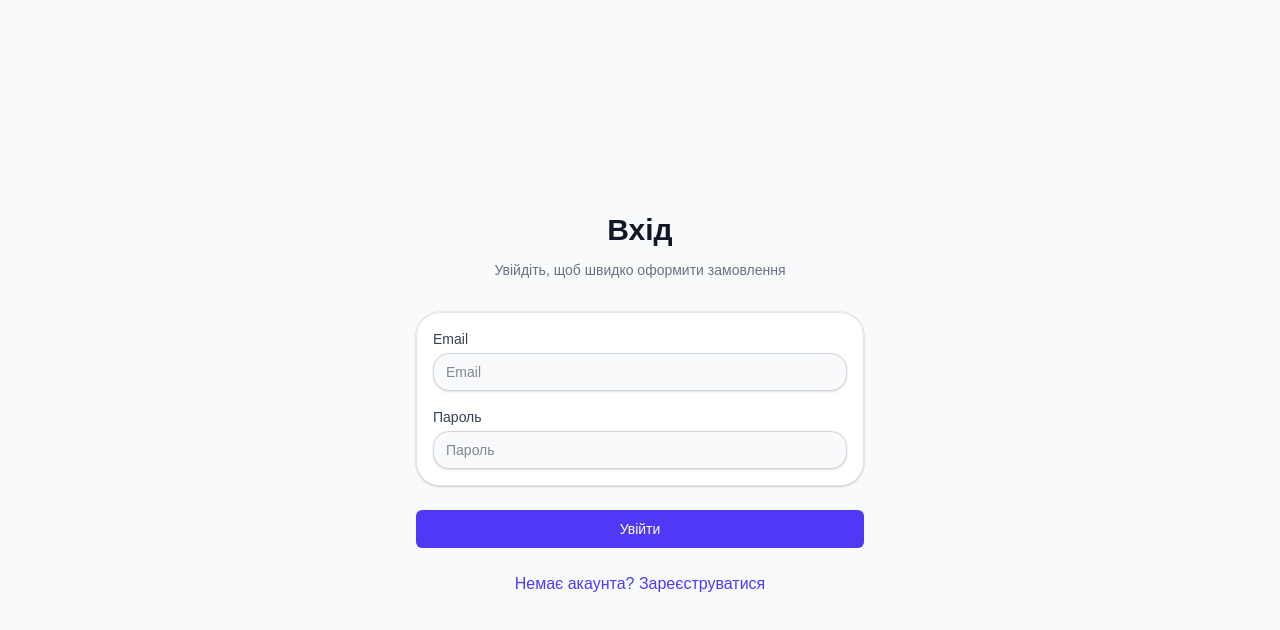
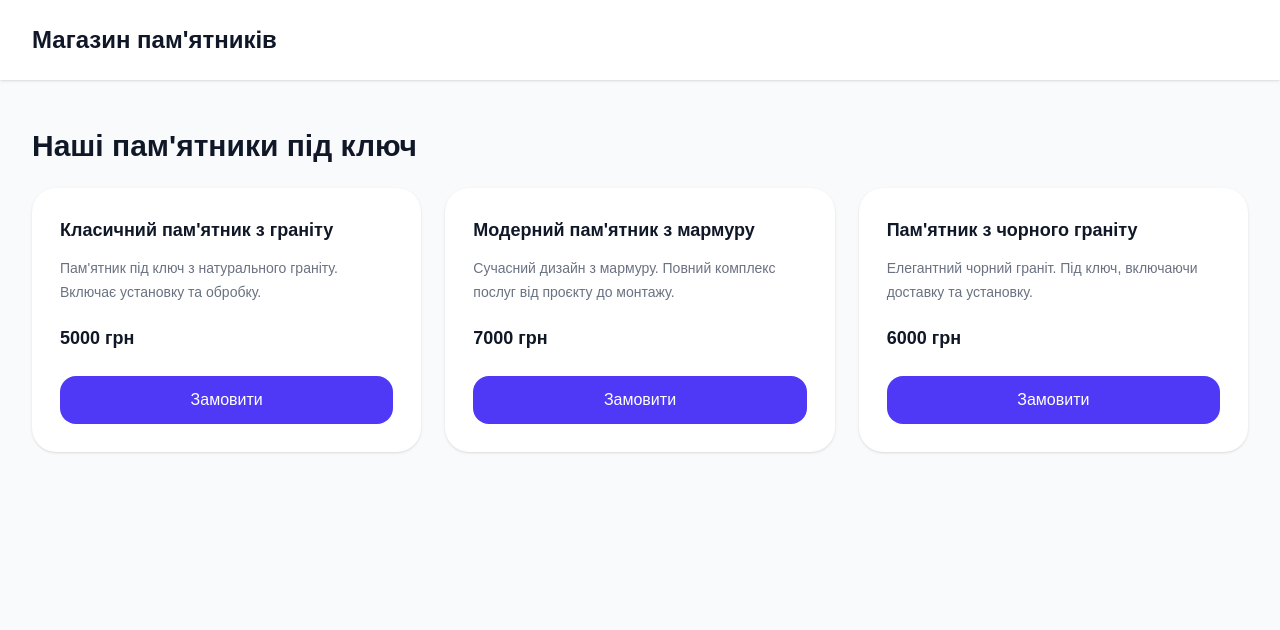
Before and after one commit to denusilchuk9-cell/ggggggggg, a Next.js app: page /login in a window 1280 px wide. Shown: the top 630 px of the page. Built offline with nearby package versions, Linux system fonts and the light colour scheme.

Commit message:
Add files via upload

```diff
--- a/app/login/page.tsx
+++ b/app/login/page.tsx
@@ -1,127 +1,179 @@
 'use client'
 
 import { useState } from 'react'
-import { signIn } from 'next-auth/react'
-import { useRouter } from 'next/navigation'
 
-export default function LoginPage() {
+const products = [
+  {
+    id: 1,
+    name: "Класичний пам'ятник з граніту",
+    description:
+      "Пам'ятник під ключ з натурального граніту. Включає установку та обробку.",
+    price: '5000 грн',
+  },
+  {
+    id: 2,
+    name: "Модерний пам'ятник з мармуру",
+    description:
+      'Сучасний дизайн з мармуру. Повний комплекс послуг від проєкту до монтажу.',
+    price: '7000 грн',
+  },
+  {
+    id: 3,
+    name: "Пам'ятник з чорного граніту",
+    description:
+      'Елегантний чорний граніт. Під ключ, включаючи доставку та установку.',
+    price: '6000 грн',
+  },
+]
+
+export default function Home() {
+  const [selectedProduct, setSelectedProduct] = useState<(typeof products)[number] | null>(null)
+  const [name, setName] = useState('')
+  const [surname, setSurname] = useState('')
+  const [phone, setPhone] = useState('')
+  const [address, setAddress] = useState('')
   const [email, setEmail] = useState('')
-  const [password, setPassword] = useState('')
-  const [confirmPassword, setConfirmPassword] = useState('')
-  const [isRegister, setIsRegister] = useState(false)
-  const router = useRouter()
 
-  const handleSubmit = async (e: React.FormEvent) => {
-    e.preventDefault()
-
-    if (isRegister && password !== confirmPassword) {
-      alert('Паролі не співпадають. Будь ласка, введіть однакові паролі.')
-      return
+  const handleOrder = (product: (typeof products)[number]) => {
+    setSelectedProduct(product)
+    setName('')
+    setSurname('')
+    setPhone('')
+    setAddress('')
+    setEmail('')
   }
 
-    const result = await signIn('credentials', {
-      email,
-      password,
-      action: isRegister ? 'register' : 'login',
-      redirect: false,
-    })
+  const submitOrder = (event: React.FormEvent) => {
+    event.preventDefault()
+    if (!selectedProduct) return
 
-    if (result?.ok) {
-      router.push('/')
-      router.refresh()
-      return
-    }
+    alert(
+      `Замовлення прийнято!\nПам'ятник: ${selectedProduct.name}\nІм'я: ${name} ${surname}\nТелефон: ${phone}\nАдреса: ${address}\nEmail: ${email}`
+    )
 
-    alert(isRegister ? 'Не вдалося зареєструвати акаунт.' : 'Не вдалося увійти в акаунт.')
+    setSelectedProduct(null)
   }
 
   return (
-    <div className="min-h-screen flex items-center justify-center bg-gray-50 px-4 py-10">
-      <div className="max-w-md w-full space-y-8">
+    <div className="min-h-screen bg-gray-50">
+      <header className="bg-white shadow">
+        <div className="mx-auto max-w-7xl px-4 sm:px-6 lg:px-8">
+          <div className="py-6">
+            <h1 className="text-2xl font-bold text-gray-900">Магазин пам&apos;ятників</h1>
+          </div>
+        </div>
+      </header>
+
+      <main className="mx-auto max-w-7xl py-6 sm:px-6 lg:px-8">
+        <div className="px-4 py-6 sm:px-0">
+          <h2 className="mb-6 text-3xl font-extrabold text-gray-900">Наші пам&apos;ятники під ключ</h2>
+          <div className="grid grid-cols-1 gap-6 sm:grid-cols-2 lg:grid-cols-3">
+            {products.map((product) => (
+              <div
+                key={product.id}
+                className="overflow-hidden rounded-3xl bg-white shadow transition-transform duration-200 hover:-translate-y-1 hover:shadow-xl"
+              >
+                <div className="p-6 sm:p-7">
+                  <h3 className="text-lg font-semibold text-gray-900">{product.name}</h3>
+                  <p className="mt-3 text-sm leading-6 text-gray-500">{product.description}</p>
+                  <p className="mt-5 text-lg font-semibold text-gray-900">{product.price}</p>
+                  <button
+                    type="button"
+                    onClick={() => handleOrder(product)}
+                    className="mt-6 w-full rounded-2xl bg-indigo-600 py-3 text-white transition duration-200 ease-out hover:scale-[1.02] hover:bg-indigo-700 focus:outline-none focus:ring-2 focus:ring-indigo-500"
+                  >
+                    Замовити
+                  </button>
+                </div>
+              </div>
+            ))}
+          </div>
+        </div>
+      </main>
+
+      {selectedProduct && (
+        <div className="fixed inset-0 z-50 flex items-center justify-center bg-black/40 px-4 py-6 sm:px-6">
+          <div className="w-full max-w-xl rounded-3xl bg-white p-6 shadow-2xl ring-1 ring-black/10">
+            <div className="flex items-start justify-between gap-4">
               <div>
-          <h2 className="mt-2 text-center text-3xl font-extrabold text-gray-900">
-            {isRegister ? 'Реєстрація' : 'Вхід'}
-          </h2>
-          <p className="mt-3 text-center text-sm text-gray-500">
-            {isRegister ? 'Введіть свої дані для створення акаунта' : 'Увійдіть, щоб швидко оформити замовлення'}
-          </p>
+                <h2 className="text-2xl font-semibold text-gray-900">Оформити замовлення</h2>
+                <p className="mt-1 text-sm text-gray-600">Пам&apos;ятник: {selectedProduct.name}</p>
               </div>
-
-        <form className="mt-8 space-y-6" onSubmit={handleSubmit}>
-          <div className="rounded-3xl border border-gray-200 bg-white p-4 shadow-sm ring-1 ring-black/5">
-            <div className="space-y-4">
-              <div>
-                <label htmlFor="email" className="block text-sm font-medium text-gray-700">
+              <button
+                type="button"
+                onClick={() => setSelectedProduct(null)}
+                className="text-gray-400 hover:text-gray-700"
+              >
+                ×
+              </button>
+            </div>
+            <form className="mt-6 grid gap-4 md:grid-cols-2" onSubmit={submitOrder}>
+              <label className="space-y-1 text-sm text-gray-700">
+                Ім&apos;я
+                <input
+                  value={name}
+                  onChange={(e) => setName(e.target.value)}
+                  required
+                  className="w-full rounded-xl border border-gray-300 px-3 py-2 focus:border-indigo-500 focus:outline-none focus:ring-2 focus:ring-indigo-200"
+                />
+              </label>
+              <label className="space-y-1 text-sm text-gray-700">
+                Прізвище
+                <input
+                  value={surname}
+                  onChange={(e) => setSurname(e.target.value)}
+                  required
+                  className="w-full rounded-xl border border-gray-300 px-3 py-2 focus:border-indigo-500 focus:outline-none focus:ring-2 focus:ring-indigo-200"
+                />
+              </label>
+              <label className="space-y-1 text-sm text-gray-700 md:col-span-2">
+                Телефон
+                <input
+                  value={phone}
+                  onChange={(e) => setPhone(e.target.value)}
+                  required
+                  type="tel"
+                  className="w-full rounded-xl border border-gray-300 px-3 py-2 focus:border-indigo-500 focus:outline-none focus:ring-2 focus:ring-indigo-200"
+                />
+              </label>
+              <label className="space-y-1 text-sm text-gray-700 md:col-span-2">
+                Адреса
+                <input
+                  value={address}
+                  onChange={(e) => setAddress(e.target.value)}
+                  required
+                  className="w-full rounded-xl border border-gray-300 px-3 py-2 focus:border-indigo-500 focus:outline-none focus:ring-2 focus:ring-indigo-200"
+                />
+              </label>
+              <label className="space-y-1 text-sm text-gray-700 md:col-span-2">
                 Email
-                </label>
                 <input
-                  id="email"
-                  name="email"
-                  type="email"
-                  required
-                  className="mt-1 block w-full rounded-2xl border border-gray-300 bg-gray-50 px-3 py-2 text-gray-900 shadow-sm focus:border-indigo-500 focus:outline-none focus:ring-indigo-500 sm:text-sm"
-                  placeholder="Email"
                   value={email}
                   onChange={(e) => setEmail(e.target.value)}
+                  required
+                  type="email"
+                  className="w-full rounded-xl border border-gray-300 px-3 py-2 focus:border-indigo-500 focus:outline-none focus:ring-2 focus:ring-indigo-200"
                 />
-              </div>
-
-              <div>
-                <label htmlFor="password" className="block text-sm font-medium text-gray-700">
-                  Пароль
               </label>
-                <input
-                  id="password"
-                  name="password"
-                  type="password"
-                  required
-                  className="mt-1 block w-full rounded-2xl border border-gray-300 bg-gray-50 px-3 py-2 text-gray-900 shadow-sm focus:border-indigo-500 focus:outline-none focus:ring-indigo-500 sm:text-sm"
-                  placeholder="Пароль"
-                  value={password}
-                  onChange={(e) => setPassword(e.target.value)}
-                />
-              </div>
-            </div>
-          </div>
-
-          {isRegister && (
-            <div className="rounded-3xl border border-gray-200 bg-white p-4 shadow-sm ring-1 ring-black/5">
-              <label htmlFor="confirmPassword" className="block text-sm font-medium text-gray-700">
-                Повторіть пароль
-              </label>
-              <input
-                id="confirmPassword"
-                name="confirmPassword"
-                type="password"
-                required
-                className="mt-1 block w-full rounded-2xl border border-gray-300 bg-gray-50 px-3 py-2 text-gray-900 shadow-sm focus:border-indigo-500 focus:outline-none focus:ring-indigo-500 sm:text-sm"
-                placeholder="Підтвердіть пароль"
-                value={confirmPassword}
-                onChange={(e) => setConfirmPassword(e.target.value)}
-              />
-            </div>
-          )}
-
-          <div>
+              <div className="flex flex-col gap-3 md:col-span-2 sm:flex-row sm:justify-end">
+                <button
+                  type="button"
+                  onClick={() => setSelectedProduct(null)}
+                  className="rounded-xl border border-gray-300 px-5 py-3 text-sm font-semibold text-gray-700 transition duration-200 hover:border-gray-400 hover:bg-gray-50"
+                >
+                  Закрити
+                </button>
                 <button
                   type="submit"
-              className="group relative w-full flex justify-center py-2 px-4 border border-transparent text-sm font-medium rounded-md text-white bg-indigo-600 hover:bg-indigo-700 focus:outline-none focus:ring-2 focus:ring-offset-2 focus:ring-indigo-500"
+                  className="rounded-xl bg-indigo-600 px-5 py-3 text-sm font-semibold text-white transition duration-200 hover:bg-indigo-700"
                 >
-              {isRegister ? 'Зареєструватися' : 'Увійти'}
-            </button>
-          </div>
-
-          <div className="text-center">
-            <button
-              type="button"
-              onClick={() => setIsRegister(!isRegister)}
-              className="text-indigo-600 hover:text-indigo-500"
-            >
-              {isRegister ? 'Вже маєте акаунт? Увійти' : 'Немає акаунта? Зареєструватися'}
+                  Підтвердити замовлення
                 </button>
               </div>
             </form>
           </div>
         </div>
+      )}
+    </div>
   )
 }
```
Lines whose indentation alone changed are shown as unchanged.
